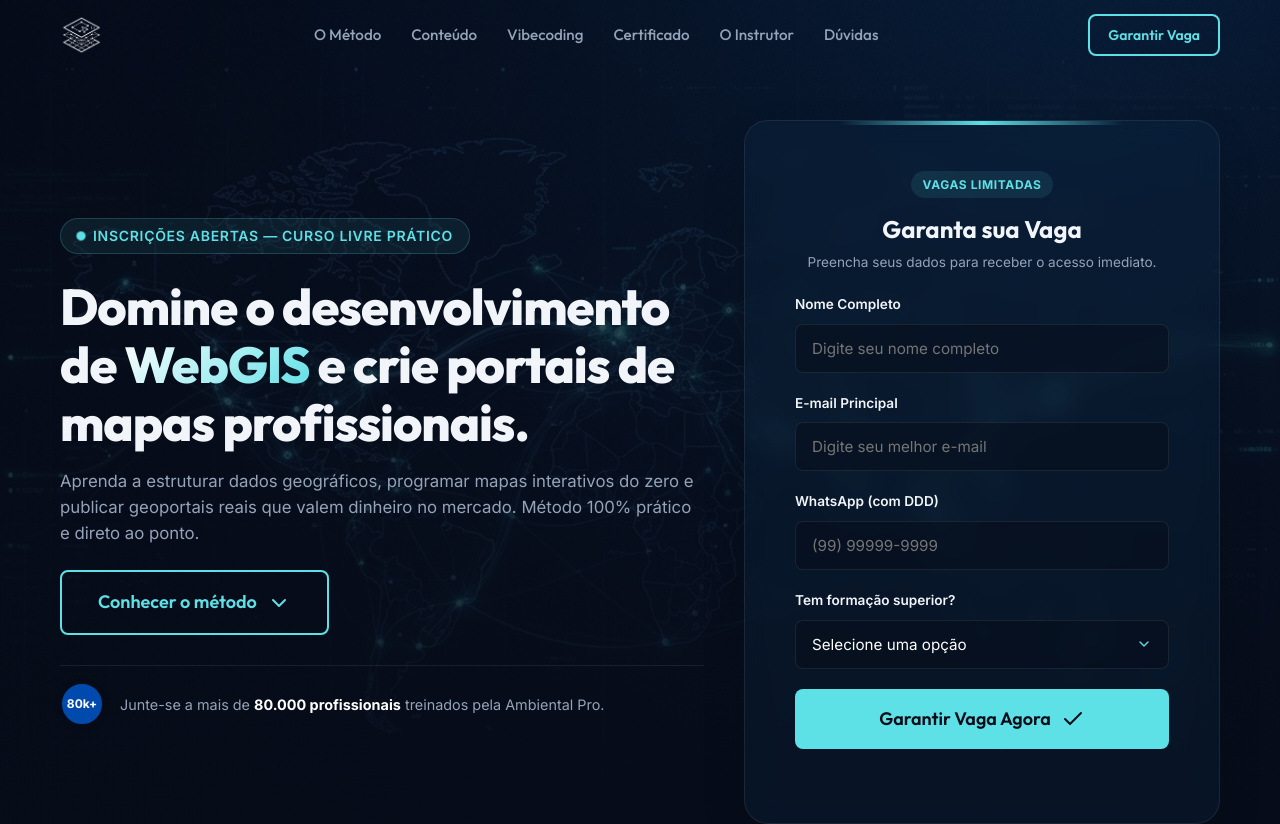
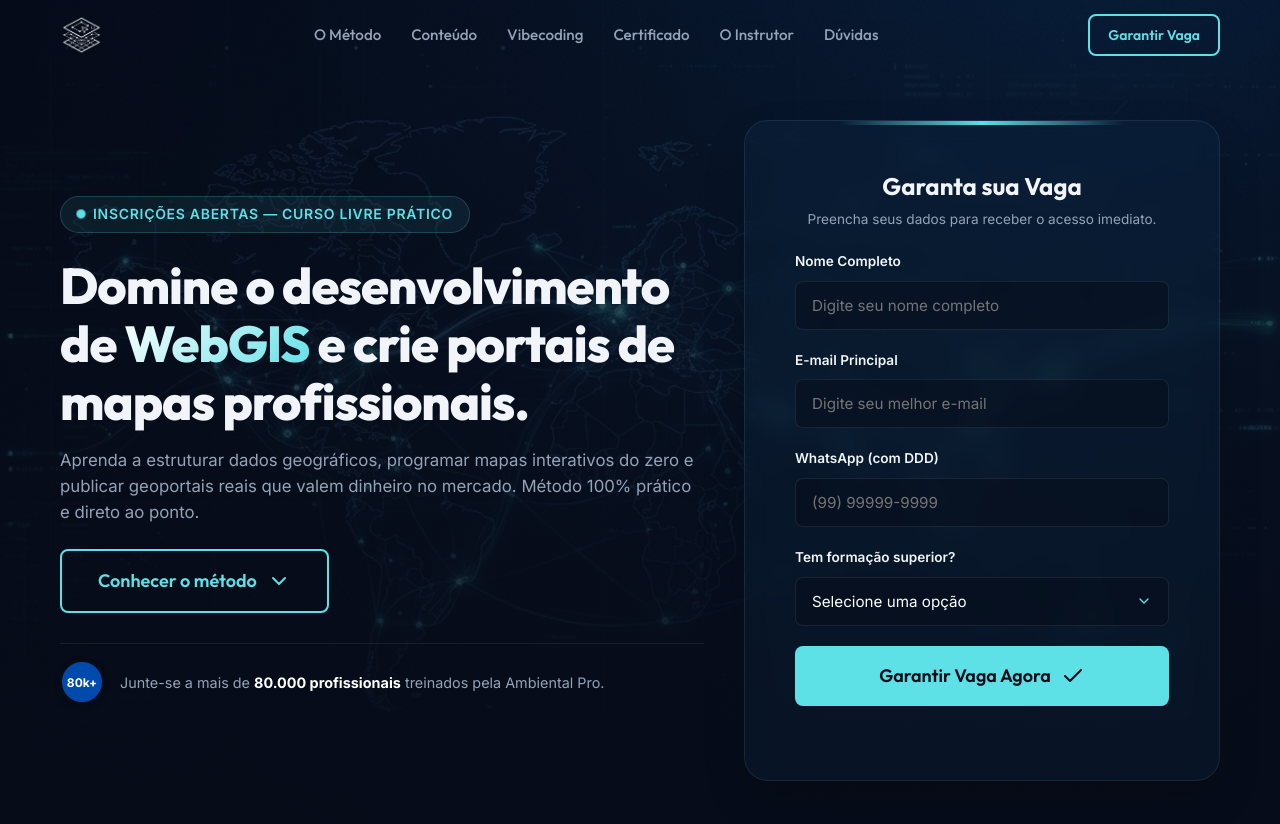
Before and after one commit to henriquegsantos149/curso-webgis, a website built with Vite: page index.html in a window 1280 px wide. Shown: the top 824 px of the page. Built offline with nearby package versions, Linux system fonts and the light colour scheme.

Commit message:
Remover icone de vagas limitadas

```diff
--- a/index.html
+++ b/index.html
@@ -133,7 +133,6 @@
           <div class="registration-card glassmorphism">
             <div class="card-glow-top"></div>
             <div class="text-center" style="margin-bottom: 20px;">
-              <span class="price-badge">Vagas Limitadas</span>
               <h3 class="card-title" style="font-size: 1.5rem; margin-bottom: 8px;">Garanta sua Vaga</h3>
               <p class="card-subtitle" style="font-size: 0.85rem; margin-bottom: 0;">Preencha seus dados para receber o acesso imediato.</p>
             </div>
@@ -525,7 +524,6 @@
         <div class="registration-card glassmorphism reveal">
           <div class="card-glow-top"></div>
           <div class="text-center">
-            <span class="price-badge">Vagas Limitadas</span>
             <h2 class="card-title">Inicie sua Jornada WebGIS Hoje</h2>
             <p class="card-subtitle">Inscreva-se e garanta seu acesso ao curso livre prático com certificação inclusa.</p>
           </div>
```
Also changed, not shown: dist/index.html.
